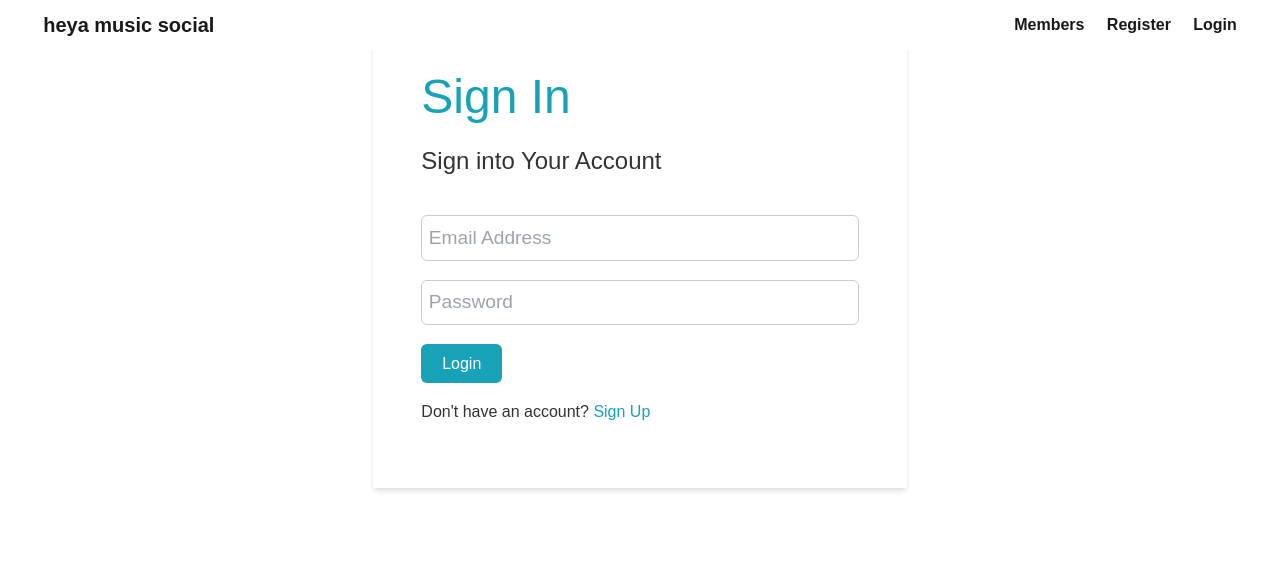
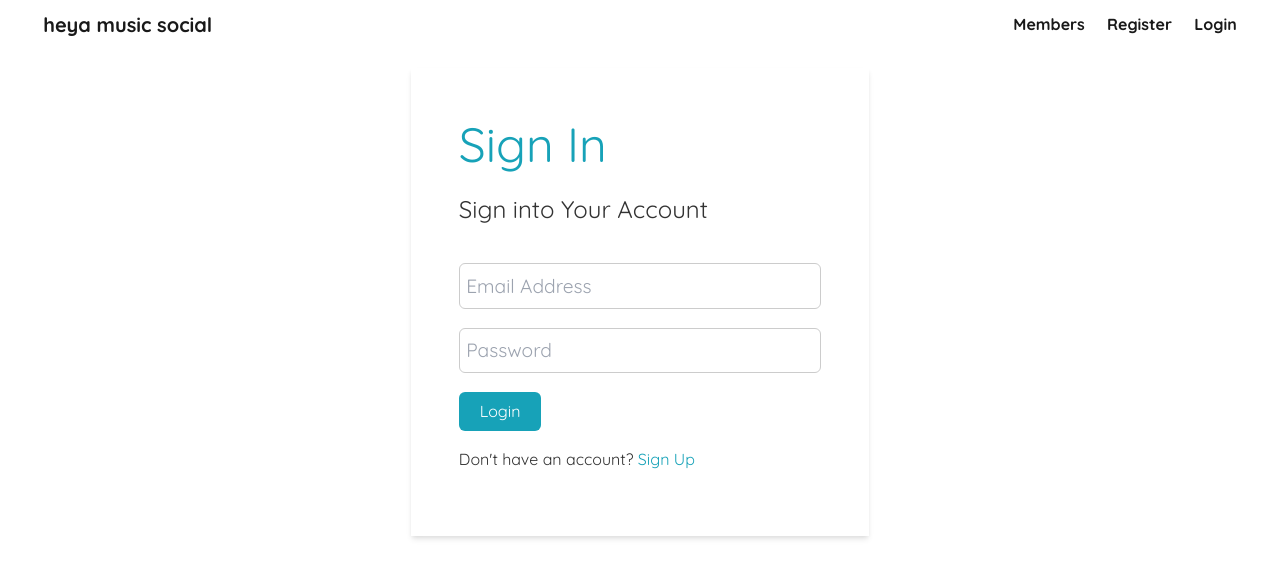
Before and after one commit to synerjay/Heya-Music-Social, a React (Create React App) app in the folder frontend/: page /login in a window 1280 px wide. Shown: the top 578 px of the page. Built offline with nearby package versions, Linux system fonts and the light colour scheme; no server answers.

Commit message:
Changed the font style

```diff
--- a/frontend/public/index.html
+++ b/frontend/public/index.html
@@ -12,7 +12,7 @@
 
     <title>React App</title>
   </head>
-  <body>
+  <body class="font-body">
     <div id="root"></div>
   </body>
 </html>
--- a/frontend/src/App.js
+++ b/frontend/src/App.js
@@ -33,9 +33,11 @@ const App = () => {
           <Navbar />
           <Switch>
             <Route exact path='/' component={Landing} />
-            <Route exact path='/register' component={Register} />
-            <Route exact path='/login' component={Login} />
-            <PrivateRoute exact path='/dashboard' component={Dashboard} />
+            <section className='container'>
+              <Route exact path='/register' component={Register} />
+              <Route exact path='/login' component={Login} />
+              <PrivateRoute exact path='/dashboard' component={Dashboard} />
+            </section>
           </Switch>
         </Fragment>
       </Router>
--- a/frontend/src/components/dashboard/Dashboard.js
+++ b/frontend/src/components/dashboard/Dashboard.js
@@ -1,10 +1,10 @@
-import React from 'react';
+import React, { Fragment, useEffect } from 'react';
 
 const Dashboard = () => {
   return (
-    <div>
+    <Fragment>
       <h2> This is the future site of the Dashboard</h2>
-    </div>
+    </Fragment>
   );
 };
 
--- a/frontend/src/index.css
+++ b/frontend/src/index.css
@@ -1,3 +1,5 @@
+@import url('https://fonts.googleapis.com/css2?family=Quicksand:wght@300;400;500;600;700&display=swap');
+
 @tailwind base;
 @tailwind components;
 @tailwind utilities;
@@ -162,7 +164,7 @@ img {
   margin: auto;
   overflow: hidden;
   /* padding: 0 2rem; */
-  margin-top: 6rem;
+  margin-top: 3rem;
   margin-bottom: 3rem;
 }
 
--- a/frontend/tailwind.config.js
+++ b/frontend/tailwind.config.js
@@ -2,7 +2,11 @@ module.exports = {
   purge: ['./src/**/*.{js,jsx,ts,tsx}', './public/index.html'],
   darkMode: false, // or 'media' or 'class'
   theme: {
-    extend: {},
+    extend: {
+      fontFamily: {
+        body: ['Quicksand'],
+      },
+    },
   },
   variants: {
     extend: {},
```
